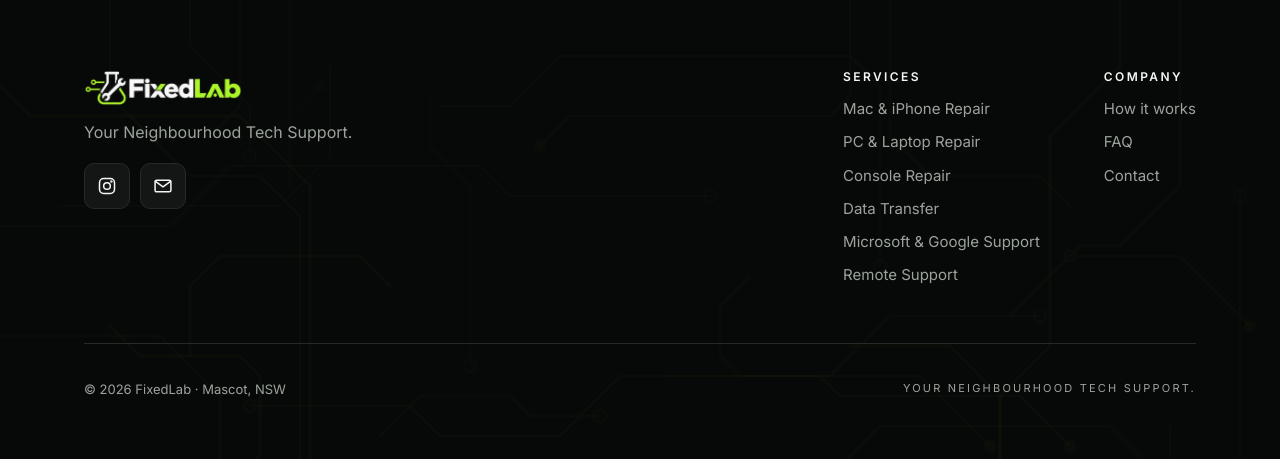
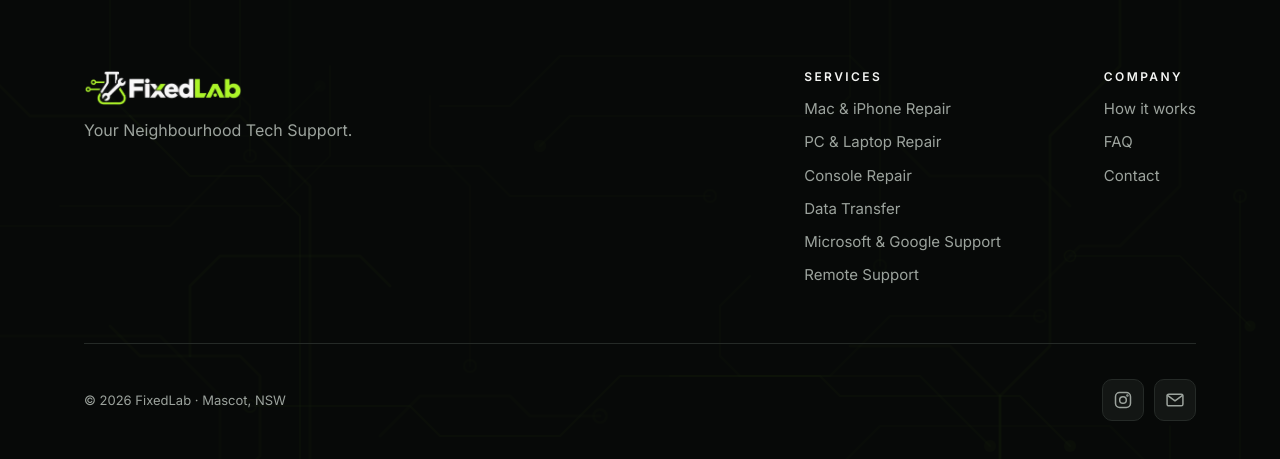
Before and after one commit to alvinnet21/fixedlab, a plain HTML site: page faq.html in a window 1280 px wide. Shown: the part 1114-1573 px from the top of the page. Drawn offline with Linux system fonts and the light colour scheme.

Commit message:
Tidy desktop footer: socials in bottom row, no duplicate slogan
Co-Authored-By: Claude Opus 5.5 <noreply@anthropic.com>
Claude-Session: https://claude.ai/code/session_01TVtZSX2ryxycRp6XbB43V5

```diff
--- a/assets/css/style.css
+++ b/assets/css/style.css
@@ -219,17 +219,16 @@ p { margin: 0; }
 .site-footer .footer-top { padding-bottom: 44px; }
 .footer-brand { grid-column: 1 / -1; }
 .footer-brand .brand img { height: 36px; }
-.footer-brand p { color: var(--muted); margin: 14px 0 18px; }
+.footer-brand p { color: var(--muted); margin: 12px 0 0; }
 .socials { display: flex; gap: 10px; }
-.socials a { width: 46px; height: 46px; border: 1px solid var(--graphite); border-radius: 10px; display: grid; place-items: center; background: var(--surface); transition: border-color .2s, color .2s; }
+.socials a { width: 42px; height: 42px; border: 1px solid var(--graphite); border-radius: 10px; display: grid; place-items: center; background: var(--surface); transition: border-color .2s, color .2s; }
 .footer-col { display: flex; flex-direction: column; gap: 10px; }
 .footer-col:last-child { align-items: flex-end; text-align: right; }
 .footer-col h4 { font-size: 12px; letter-spacing: .2em; text-transform: uppercase; margin-bottom: 4px; font-family: var(--font-body); font-weight: 600; }
 .footer-col a { color: var(--muted); font-size: 15px; transition: color .2s; }
 .site-footer .footer-bottom { padding-top: 32px; padding-bottom: 56px; }
 .footer-bottom::before { content: ""; position: absolute; top: 0; left: 16px; right: 16px; height: 1px; background: var(--graphite); }
-.footer-bottom { position: relative; display: flex; flex-direction: column; gap: 6px; font-size: 13px; color: var(--muted); }
-.tagline { letter-spacing: .2em; text-transform: uppercase; font-size: 11px; }
+.footer-bottom { position: relative; display: flex; flex-direction: column; gap: 18px; font-size: 13px; color: var(--muted); }
 @media (hover: hover) {
   .socials a:hover { border-color: var(--lime); color: var(--lime); }
   .footer-col a:hover { color: var(--lime); }
@@ -254,7 +253,8 @@ p { margin: 0; }
   .svc-list { grid-template-columns: 1fr 1fr; }
   .contact-cards { grid-template-columns: 1fr 1.25fr; }
   .faq-cta-actions { display: flex; justify-content: center; }
-  .footer-top { display: flex; align-items: flex-start; gap: 64px; }
+  .footer-top { display: flex; align-items: flex-start; gap: clamp(48px, 7vw, 112px); }
+  .footer-brand + .footer-col { min-width: 210px; }
   .footer-brand { margin-right: auto; }
   .footer-col:last-child { align-items: flex-start; text-align: left; }
   .site-footer { padding-top: 72px; }
--- a/faq.html
+++ b/faq.html
@@ -89,10 +89,6 @@
     <div class="footer-brand">
       <a class="brand" href="index.html" aria-label="FixedLab home"><img src="assets/img/logo.png" alt="FixedLab" width="1371" height="312"></a>
       <p>Your Neighbourhood Tech Support.</p>
-      <div class="socials">
-        <a href="https://www.instagram.com/fixedlab" target="_blank" rel="noopener" aria-label="Instagram"><svg class="ico"><use href="assets/img/icons.svg#i-instagram"/></svg></a>
-        <a href="mailto:hello@fixedlab.com.au" aria-label="Email"><svg class="ico"><use href="assets/img/icons.svg#i-mail"/></svg></a>
-      </div>
     </div>
     <div class="footer-col">
       <h4>Services</h4>
@@ -112,7 +108,10 @@
   </div>
   <div class="container footer-bottom">
     <span>© <span id="year">2026</span> FixedLab · Mascot, NSW</span>
-    <span class="tagline">Your Neighbourhood Tech Support.</span>
+    <div class="socials">
+      <a href="https://www.instagram.com/fixedlab" target="_blank" rel="noopener" aria-label="Instagram"><svg class="ico"><use href="assets/img/icons.svg#i-instagram"/></svg></a>
+      <a href="mailto:hello@fixedlab.com.au" aria-label="Email"><svg class="ico"><use href="assets/img/icons.svg#i-mail"/></svg></a>
+    </div>
   </div>
 </footer>
 
```
Also changed, not shown: index.html (+4 -5 lines).
